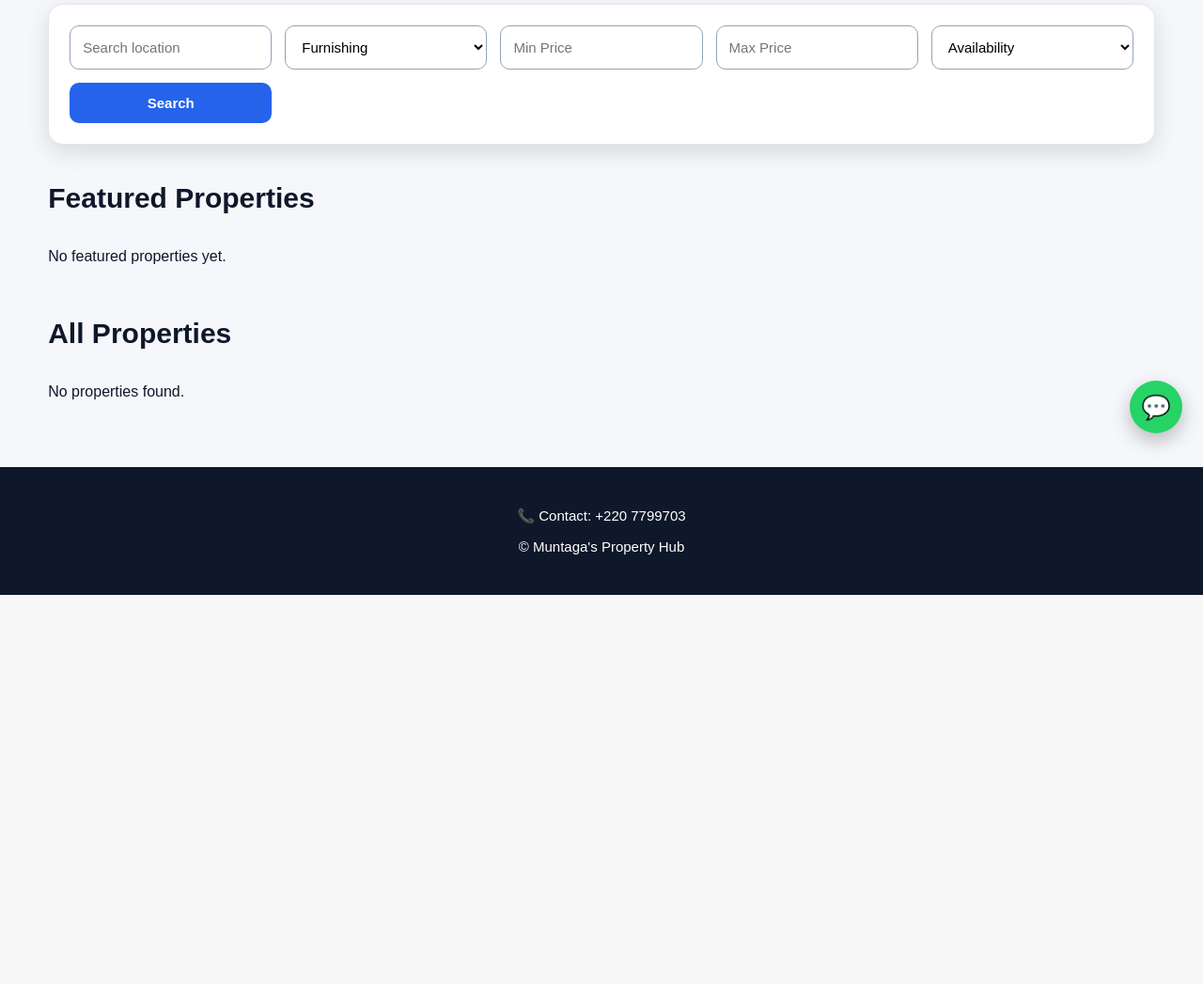
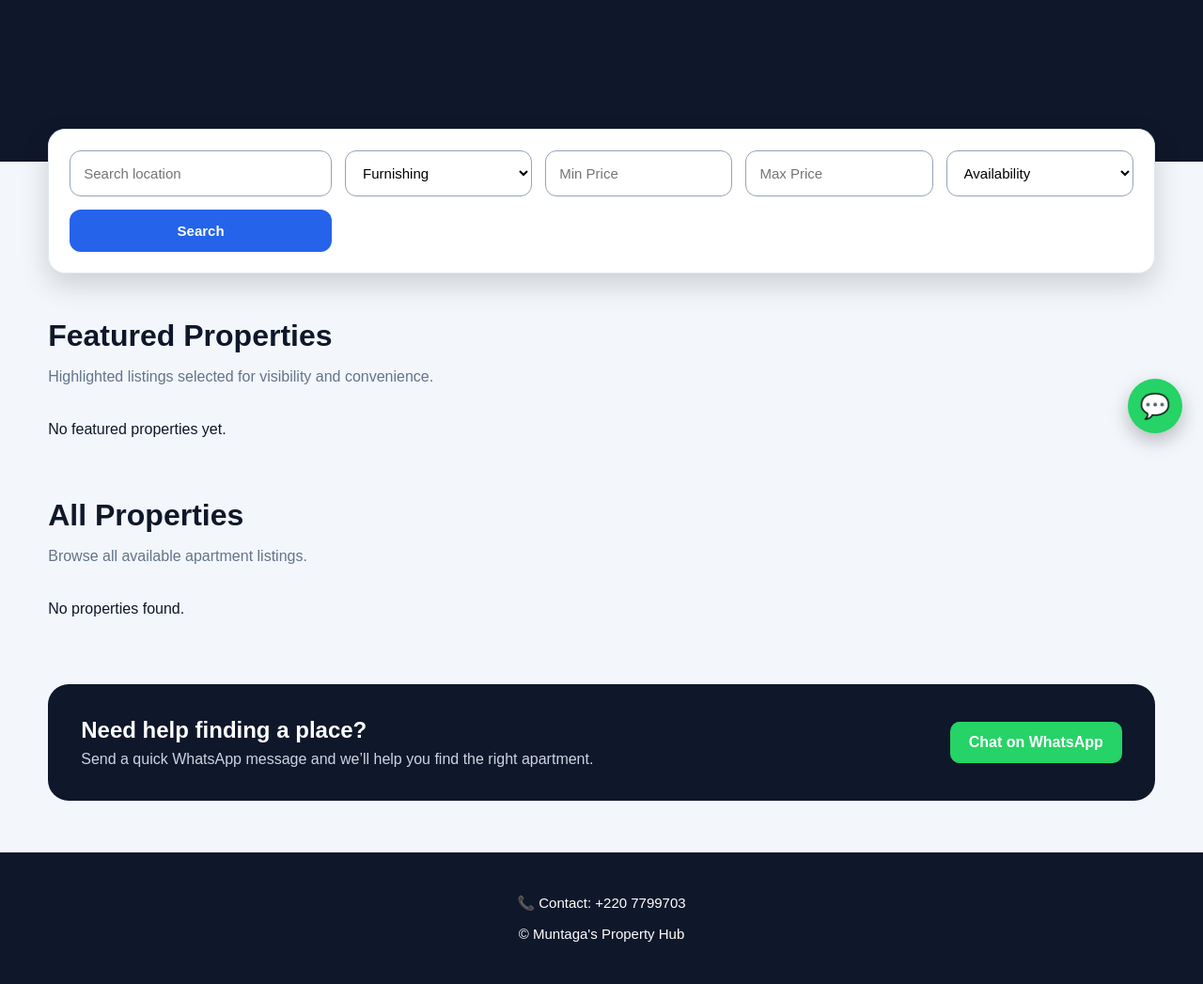
Before and after one commit to muntaga33/apartment-site, a Django app: page / in a window 1280 px wide. Shown: the part 317-1364 px from the top of the page at 94% size. Before the commit the page ends 950 px from the top, so only its background shows below. Run offline with Django 5.2, Linux system fonts and the light colour scheme; data that the repository does not hold is empty.

Commit message:
premium homepage with mixed hero slider

```diff
--- a/Templates/properties/apartment_list.html
+++ b/Templates/properties/apartment_list.html
@@ -11,32 +11,33 @@
 body{
 font-family:Arial,sans-serif;
 margin:0;
-background:#f5f7fa;
+background:#f3f6fb;
 color:#0f172a;
 }
 
 .nav{
 background:#0f172a;
 color:white;
-padding:18px 22px;
+padding:18px 28px;
 display:flex;
 justify-content:space-between;
 align-items:center;
 position:sticky;
 top:0;
-z-index:100;
+z-index:1000;
+box-shadow:0 3px 10px rgba(0,0,0,0.15);
 }
 
 .brand{
 font-weight:800;
-font-size:18px;
+font-size:20px;
 }
 
 .nav-links a{
 color:white;
 text-decoration:none;
-margin-left:18px;
-font-size:14px;
+margin-left:22px;
+font-size:15px;
 font-weight:600;
 }
 
@@ -45,53 +46,157 @@ display:none;
 background:none;
 border:none;
 color:white;
-font-size:28px;
+font-size:30px;
 cursor:pointer;
 }
 
-.hero{
-padding:80px 22px;
-text-align:center;
-background:linear-gradient(rgba(15,23,42,0.65),rgba(15,23,42,0.65)),
-url('https://images.unsplash.com/photo-1560448204-e02f11c3d0e2');
+/* HERO SLIDER */
+.hero-slider{
+position:relative;
+height:430px;
+overflow:hidden;
+background:#0f172a;
+}
+
+.slide{
+position:absolute;
+inset:0;
+opacity:0;
+transition:opacity 0.8s ease;
 background-size:cover;
 background-position:center;
+display:flex;
+align-items:center;
+justify-content:center;
+text-align:center;
 color:white;
+padding:30px;
 }
 
-.hero h1{
-font-size:38px;
-margin:0 0 12px;
+.slide.active{
+opacity:1;
+z-index:1;
 }
 
-.hero p{
-font-size:18px;
-margin:0;
+.slide::before{
+content:"";
+position:absolute;
+inset:0;
+background:linear-gradient(rgba(15,23,42,0.55),rgba(15,23,42,0.75));
 }
 
+.slide-content{
+position:relative;
+z-index:2;
+max-width:850px;
+}
+
+.slide-content .label{
+display:inline-block;
+background:#2563eb;
+padding:7px 13px;
+border-radius:999px;
+font-size:13px;
+font-weight:bold;
+margin-bottom:14px;
+}
+
+.slide-content h1{
+font-size:46px;
+margin:0 0 12px;
+line-height:1.1;
+}
+
+.slide-content p{
+font-size:20px;
+margin:0 0 22px;
+}
+
+.hero-btn{
+display:inline-block;
+padding:13px 20px;
+background:#25D366;
+color:white;
+border-radius:10px;
+text-decoration:none;
+font-weight:bold;
+}
+
+.hero-btn.secondary{
+background:#2563eb;
+}
+
+.slider-arrows{
+position:absolute;
+top:50%;
+left:0;
+right:0;
+display:flex;
+justify-content:space-between;
+padding:0 18px;
+z-index:5;
+}
+
+.slider-arrows button{
+background:rgba(15,23,42,0.7);
+color:white;
+border:none;
+width:44px;
+height:44px;
+border-radius:50%;
+font-size:26px;
+cursor:pointer;
+}
+
+.dots{
+position:absolute;
+bottom:18px;
+left:0;
+right:0;
+text-align:center;
+z-index:5;
+}
+
+.dot{
+display:inline-block;
+width:10px;
+height:10px;
+background:rgba(255,255,255,0.55);
+border-radius:50%;
+margin:0 5px;
+cursor:pointer;
+}
+
+.dot.active{
+background:white;
+}
+
+/* MAIN */
 .container{
 width:92%;
-max-width:1200px;
+max-width:1180px;
 margin:auto;
 }
 
 .filters{
 background:white;
 padding:22px;
-border-radius:16px;
-margin-top:28px;
-box-shadow:0 8px 25px rgba(0,0,0,0.12);
+border-radius:18px;
+margin-top:-35px;
+position:relative;
+z-index:10;
+box-shadow:0 12px 30px rgba(0,0,0,0.16);
 display:grid;
-grid-template-columns:repeat(auto-fit,minmax(180px,1fr));
+grid-template-columns:1.4fr 1fr 1fr 1fr 1fr;
 gap:14px;
 border:1px solid #e2e8f0;
 }
 
 .filters input,
 .filters select{
-padding:13px;
+padding:14px;
 border:1px solid #94a3b8;
-border-radius:10px;
+border-radius:12px;
 width:100%;
 font-size:15px;
 background:white;
@@ -101,23 +206,32 @@ background:white;
 background:#2563eb;
 color:white;
 border:none;
-padding:13px;
-border-radius:10px;
+padding:14px;
+border-radius:12px;
 cursor:pointer;
 font-weight:bold;
 font-size:15px;
 }
 
+.filters button:hover{
+background:#1d4ed8;
+}
+
 .section-title{
-font-size:30px;
-margin-top:40px;
-margin-bottom:20px;
+font-size:32px;
+margin-top:48px;
+margin-bottom:6px;
+}
+
+.section-subtitle{
+color:#64748b;
+margin-bottom:22px;
 }
 
 .grid{
 display:grid;
-grid-template-columns:repeat(auto-fill,minmax(300px,1fr));
-gap:24px;
+grid-template-columns:repeat(auto-fill,minmax(320px,1fr));
+gap:26px;
 }
 
 .card-link{
@@ -171,11 +286,47 @@ font-size:15px;
 .badge{
 display:inline-block;
 background:#e2e8f0;
-padding:6px 10px;
+padding:7px 11px;
 border-radius:999px;
 font-size:12px;
 margin-right:6px;
 margin-top:8px;
+}
+
+.featured-badge{
+background:#fef3c7;
+color:#92400e;
+}
+
+.cta-strip{
+margin-top:55px;
+background:#0f172a;
+color:white;
+padding:35px;
+border-radius:22px;
+display:flex;
+justify-content:space-between;
+align-items:center;
+gap:20px;
+}
+
+.cta-strip h2{
+margin:0 0 8px;
+}
+
+.cta-strip p{
+margin:0;
+color:#cbd5e1;
+}
+
+.cta-strip a{
+background:#25D366;
+color:white;
+text-decoration:none;
+padding:13px 20px;
+border-radius:10px;
+font-weight:bold;
+white-space:nowrap;
 }
 
 .footer{
@@ -183,7 +334,7 @@ margin-top:55px;
 background:#0f172a;
 color:white;
 text-align:center;
-padding:28px;
+padding:30px;
 font-size:15px;
 }
 
@@ -193,26 +344,26 @@ bottom:22px;
 right:22px;
 background:#25D366;
 color:white;
-width:56px;
-height:56px;
+width:58px;
+height:58px;
 display:flex;
 align-items:center;
 justify-content:center;
 border-radius:50%;
 text-decoration:none;
-font-size:25px;
+font-size:26px;
 box-shadow:0 8px 20px rgba(0,0,0,0.25);
-z-index:200;
+z-index:2000;
 }
 
 /* MOBILE */
-@media(max-width:700px){
+@media(max-width:800px){
 .nav{
-padding:18px 16px;
+padding:20px 18px;
 }
 
 .brand{
-font-size:17px;
+font-size:22px;
 }
 
 .menu-btn{
@@ -325,9 +501,42 @@ padding-bottom:70px;
 </div>
 </div>
 
-<div class="hero">
-<h1>Find Your Perfect Apartment</h1>
-<p>Quality apartments in Senegambia and beyond</p>
+<!-- HERO SLIDER -->
+<div class="hero-slider" id="heroSlider">
+
+{% for apartment in featured %}
+<div class="slide {% if forloop.first %}active{% endif %}"
+     style="background-image:url('{% if apartment.image %}{{ apartment.image.url }}{% else %}https://images.unsplash.com/photo-1560448204-e02f11c3d0e2{% endif %}')">
+
+    <div class="slide-content">
+        <span class="label">Featured Property</span>
+        <h1>{{ apartment.title }}</h1>
+        <p>
+            {{ apartment.price }} {{ apartment.currency }}
+            {% if apartment.price_type == "day" %}/ day{% else %}/ month{% endif %}
+            · {{ apartment.location }}
+        </p>
+        <a class="hero-btn" href="{% url 'apartment_detail' apartment.id %}">View Property</a>
+    </div>
+</div>
+{% endfor %}
+
+<!-- SPONSOR SLIDE -->
+<div class="slide" style="background-image:url('https://images.unsplash.com/photo-1551434678-e076c223a692')">
+    <div class="slide-content">
+        <span class="label">Sponsored Placement</span>
+        <h1>Advertise With Muntaga's Property Hub</h1>
+        <p>Promote your brand to property seekers, tenants, landlords, and investors.</p>
+        <a class="hero-btn secondary" href="/contact/">Sponsor This Space</a>
+    </div>
+</div>
+
+<div class="slider-arrows">
+<button onclick="prevSlide()">‹</button>
+<button onclick="nextSlide()">›</button>
+</div>
+
+<div class="dots" id="dots"></div>
 </div>
 
 <div class="container">
@@ -356,6 +565,7 @@ padding-bottom:70px;
 </form>
 
 <h2 class="section-title">Featured Properties</h2>
+<p class="section-subtitle">Highlighted listings selected for visibility and convenience.</p>
 
 <div class="grid">
 {% for apartment in featured %}
@@ -390,6 +601,7 @@ padding-bottom:70px;
 </div>
 
 <h2 class="section-title">All Properties</h2>
+<p class="section-subtitle">Browse all available apartment listings.</p>
 
 <div class="grid">
 {% for apartment in apartments %}
@@ -423,6 +635,14 @@ padding-bottom:70px;
 {% endfor %}
 </div>
 
+<div class="cta-strip">
+<div>
+<h2>Need help finding a place?</h2>
+<p>Send a quick WhatsApp message and we’ll help you find the right apartment.</p>
+</div>
+<a href="https://wa.me/2207799703" target="_blank">Chat on WhatsApp</a>
+</div>
+
 </div>
 
 <div class="footer">
@@ -436,6 +656,54 @@ padding-bottom:70px;
 function toggleMenu(){
 document.getElementById("navLinks").classList.toggle("show");
 }
+
+let slides = document.querySelectorAll(".slide");
+let currentSlide = 0;
+let dotsContainer = document.getElementById("dots");
+
+slides.forEach((slide,index)=>{
+let dot=document.createElement("span");
+dot.className="dot";
+if(index===0){dot.classList.add("active")}
+dot.onclick=()=>showSlide(index);
+dotsContainer.appendChild(dot);
+});
+
+function showSlide(index){
+slides[currentSlide].classList.remove("active");
+document.querySelectorAll(".dot")[currentSlide].classList.remove("active");
+
+currentSlide=index;
+
+slides[currentSlide].classList.add("active");
+document.querySelectorAll(".dot")[currentSlide].classList.add("active");
+}
+
+function nextSlide(){
+let next=(currentSlide+1)%slides.length;
+showSlide(next);
+}
+
+function prevSlide(){
+let prev=(currentSlide-1+slides.length)%slides.length;
+showSlide(prev);
+}
+
+setInterval(nextSlide,5000);
+
+/* mobile swipe */
+let startX=0;
+let slider=document.getElementById("heroSlider");
+
+slider.addEventListener("touchstart",function(e){
+startX=e.touches[0].clientX;
+});
+
+slider.addEventListener("touchend",function(e){
+let endX=e.changedTouches[0].clientX;
+if(startX-endX>50){nextSlide();}
+if(endX-startX>50){prevSlide();}
+});
 </script>
 
 </body>
```
Also changed, not shown: other parts of Templates/properties/apartment_list.html (+61 -34 lines).
